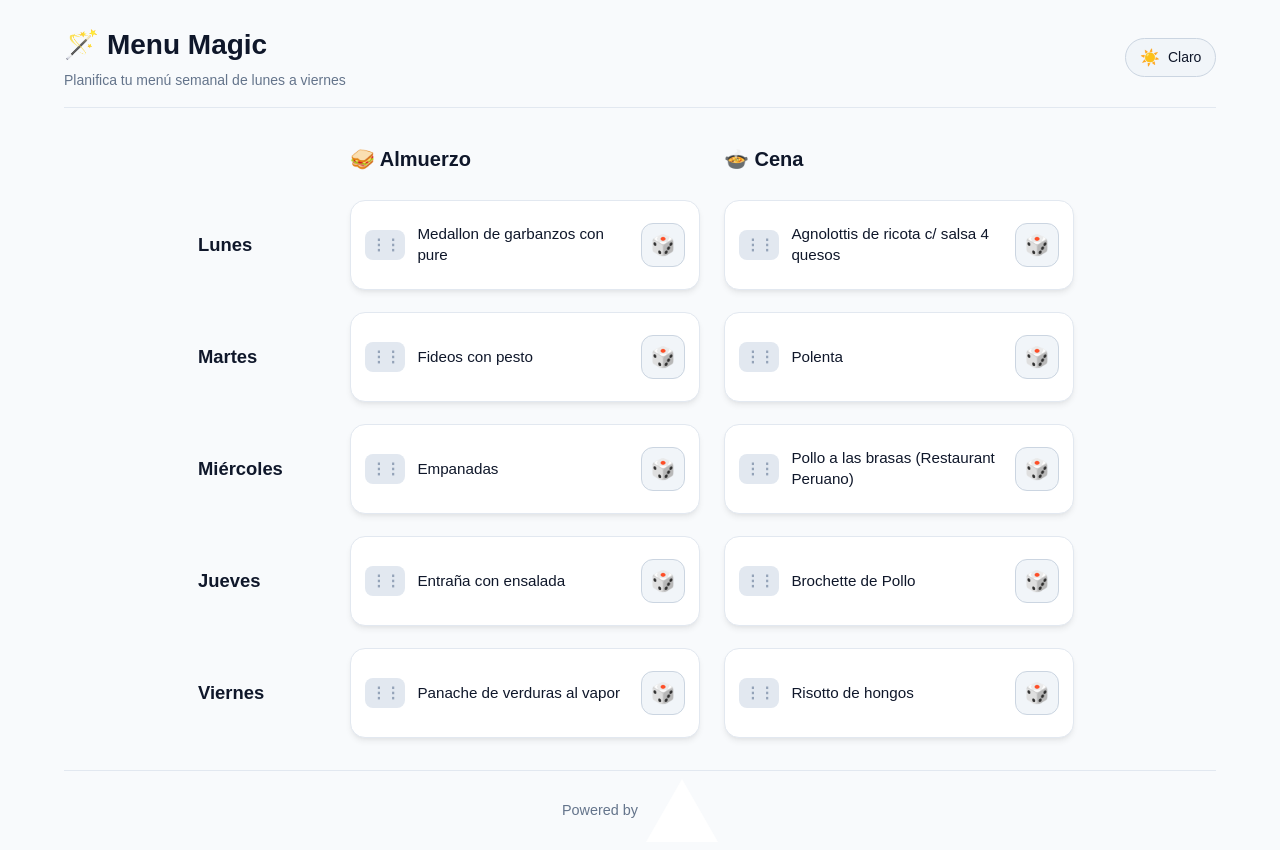
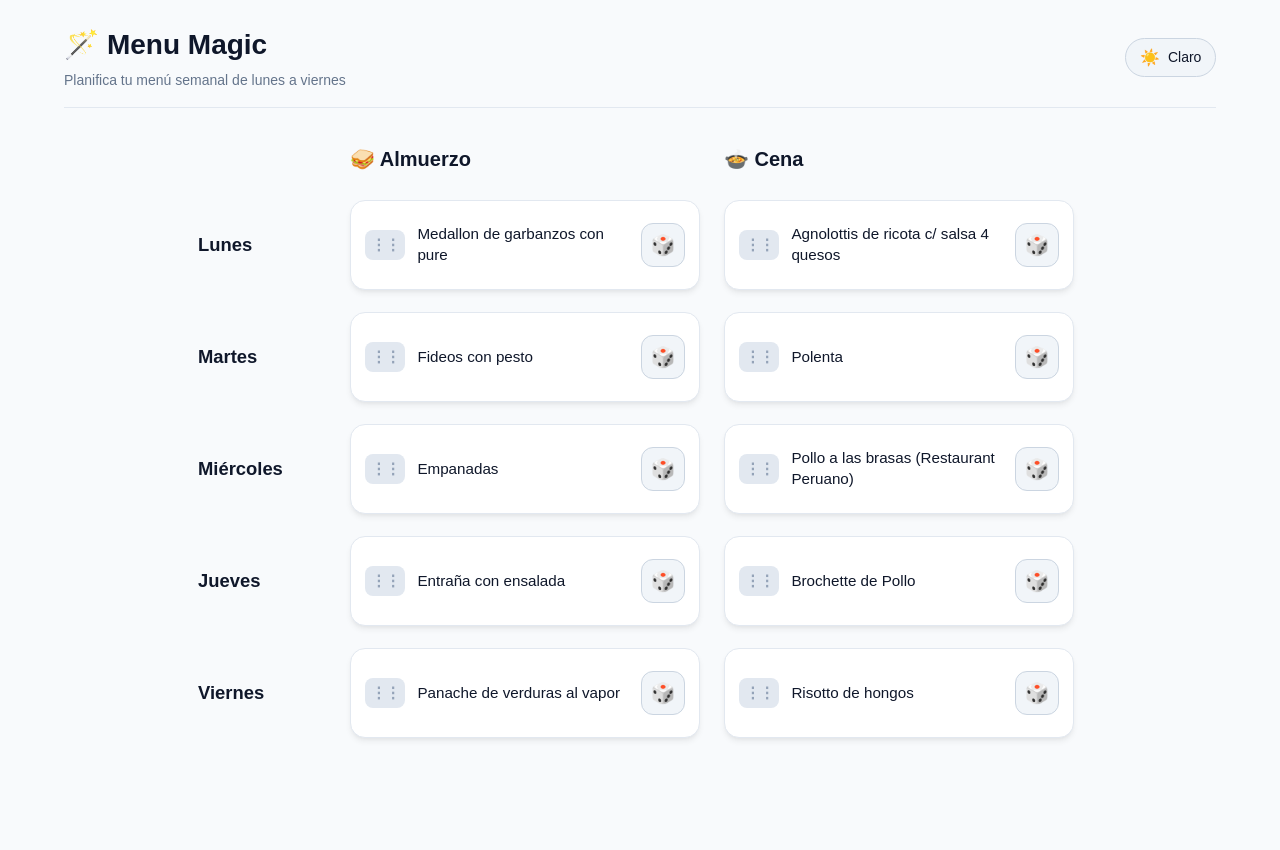
Before and after one commit to vmariano/menu-magic, a Next.js app: page / in a window 1280 px wide. After the commit the page ends 800 px from the top, so only its background shows below. Built offline with nearby package versions, Linux system fonts and the light colour scheme.

Commit message:
Remove vercel logo

```diff
--- a/app/globals.css
+++ b/app/globals.css
@@ -11,9 +11,7 @@
   --btn-bg: #f1f5f9;
   --btn-hover: #e2e8f0;
   --btn-border: #cbd5e1;
-  --footer-border: #e2e8f0;
   --subtle-text: #64748b;
-  --logo-filter: none;
 }
 
 [data-theme="dark"] {
@@ -27,9 +25,7 @@
   --btn-bg: #334155;
   --btn-hover: #475569;
   --btn-border: #475569;
-  --footer-border: #334155;
   --subtle-text: #94a3b8;
-  --logo-filter: invert(1);
 }
 
 @theme inline {
--- a/app/page.tsx
+++ b/app/page.tsx
@@ -1,4 +1,3 @@
-import Image from "next/image";
 import styles from "@/app/styles/Home.module.css";
 import WeeklyMenu from "@/app/components/WeeklyMenu";
 import ThemeToggle from "@/app/components/ThemeToggle";
@@ -23,19 +22,6 @@ export default function Home() {
       <main className={styles.main}>
         <WeeklyMenu lunchList={easyList} dinnerList={complexList} />
       </main>
-
-      <footer className={styles.footer}>
-        <a
-          href="https://vercel.com?utm_source=create-next-app&utm_medium=default-template&utm_campaign=create-next-app"
-          target="_blank"
-          rel="noopener noreferrer"
-        >
-          Powered by{" "}
-          <span className={styles.logo}>
-            <Image src="/vercel.svg" alt="Vercel Logo" width={72} height={16} />
-          </span>
-        </a>
-      </footer>
     </div>
   );
 }
--- a/app/styles/Home.module.css
+++ b/app/styles/Home.module.css
@@ -18,7 +18,7 @@
   flex-direction: row;
   justify-content: space-between;
   align-items: center;
-  border-bottom: 1px solid var(--footer-border);
+  border-bottom: 1px solid var(--card-border);
   gap: 1rem;
 }
 
@@ -57,41 +57,6 @@
   width: 100%;
 }
 
-.footer {
-  width: 100%;
-  height: 80px;
-  border-top: 1px solid var(--footer-border);
-  display: flex;
-  justify-content: center;
-  align-items: center;
-  color: var(--subtle-text);
-  font-size: 0.9rem;
-}
-
-.footer a {
-  display: flex;
-  justify-content: center;
-  align-items: center;
-  color: inherit;
-  transition: opacity 0.2s ease;
-}
-
-.footer a:hover {
-  opacity: 0.8;
-}
-
-.logo {
-  height: 1em;
-  margin-left: 0.5rem;
-  display: inline-flex;
-  align-items: center;
-}
-
-.logo img {
-  filter: var(--logo-filter);
-  transition: filter 0.25s ease;
-}
-
 @media (max-width: 768px) {
   .container {
     padding: 0 1rem;
```
